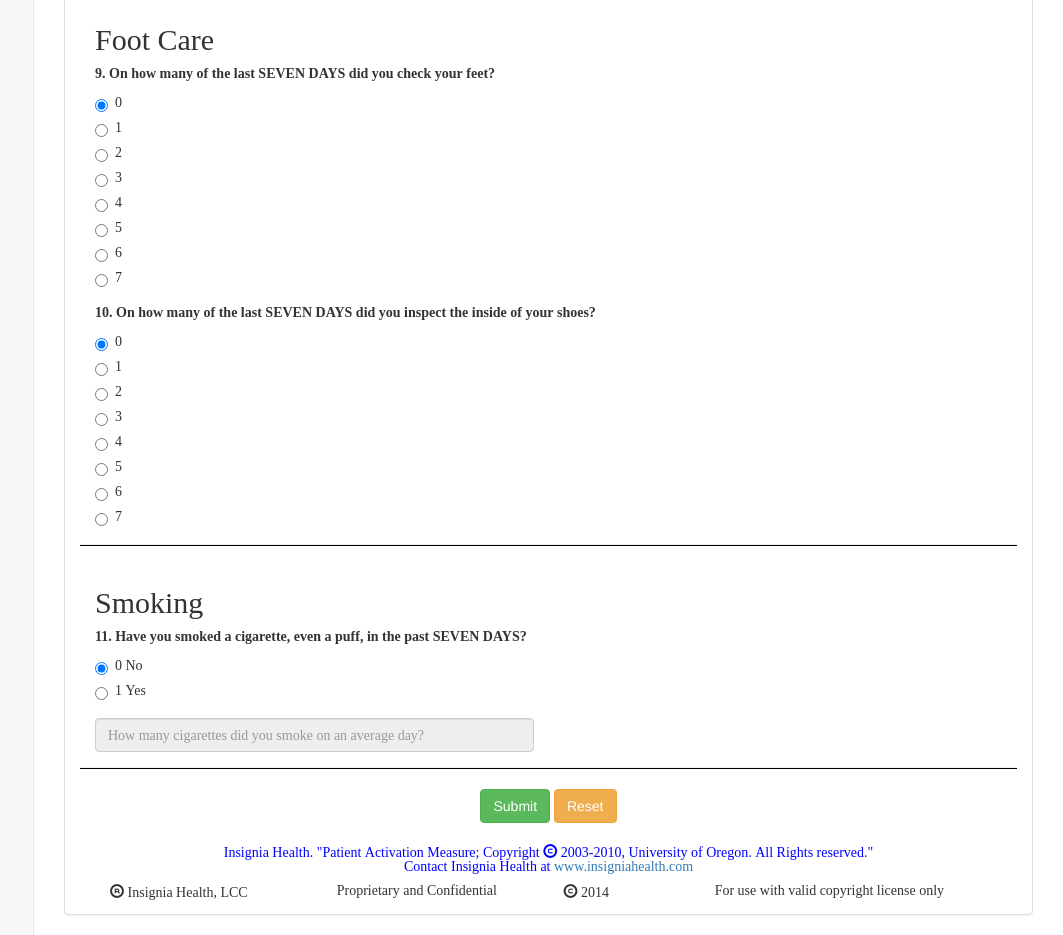
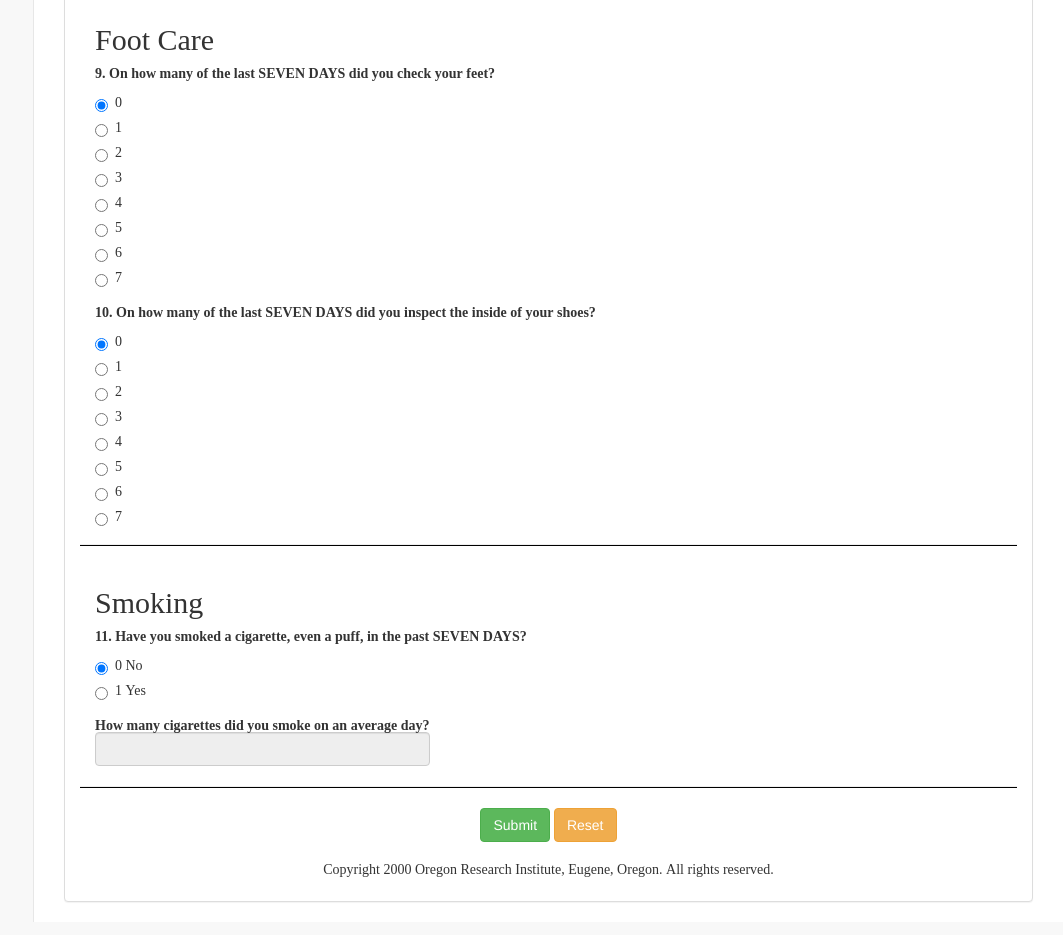
Before and after one commit to junaidrao21/bsmat, a website: page pages/sdsca.html in a window 1280 px wide. Shown: the part 2465-3400 px from the top of the page, without its empty margins (217-1280 px from the left). Drawn offline with Linux system fonts and the light colour scheme.

Commit message:
disable input: Added label and footer

```diff
--- a/pages/sdsca.html
+++ b/pages/sdsca.html
@@ -102,7 +102,7 @@
                         <div class="panel-body">
                             <div class="row">
                                 <div class="col-lg-12">
-                                    <form action="save.php" method="post">
+                                    <form action="submitSDSCA.php" method="post">
                                             <p class="form-control-static">The questions below ask you about your diabetes self-care activities during the past 7 days.
 											If you were sick during the past 7 days, please think back to the last 7 days that you were not sick.</p>
                                         <!--div class="fa col-lg-11">
@@ -590,7 +590,8 @@
                                         </div>
                                         <div class="fa col-lg-6">
                                             <div class="form-group">
-                                                <input class="form-control" id="smokingInput" type="text" placeholder="How many cigarettes did you smoke on an average day?" disabled>
+												<label>How many cigarettes did you smoke on an average day?
+                                                <input class="form-control" id="smokingInput" type="text" disabled>
                                             </div>
                                         </div>
                                         <hr style="width: 100%; color: black; height: 1px; background-color:black;" />
@@ -601,11 +602,7 @@
                                     </form>
                                     <br/>
                                     <div class="fa col-lg-12">
-                                        <p style="text-align:center"><font color="blue"> Insignia Health. "Patient Activation Measure; Copyright <span class="glyphicon glyphicon-copyright-mark"></span> 2003-2010, University of Oregon. All Rights reserved." <br/>Contact Insignia Health at <a href="http://www.insigniahealth.com">www.insigniahealth.com </a></font></p>
-                                        <div class="fa col-lg-3"><span class="glyphicon glyphicon-registration-mark"></span> Insignia Health, LCC</div>
-                                        <div class="fa col-lg-3">Proprietary and Confidential</div>
-                                        <div class="fa col-lg-2"><span class="glyphicon glyphicon-copyright-mark"></span> 2014</div>
-                                        <div class="fa col-lg-4">For use with valid copyright license only</div>
+                                        <p style="text-align:center"> Copyright 2000 Oregon Research Institute, Eugene, Oregon. All rights reserved.  </p>
                                     </div>
                                 </div>
                             </div>
```
